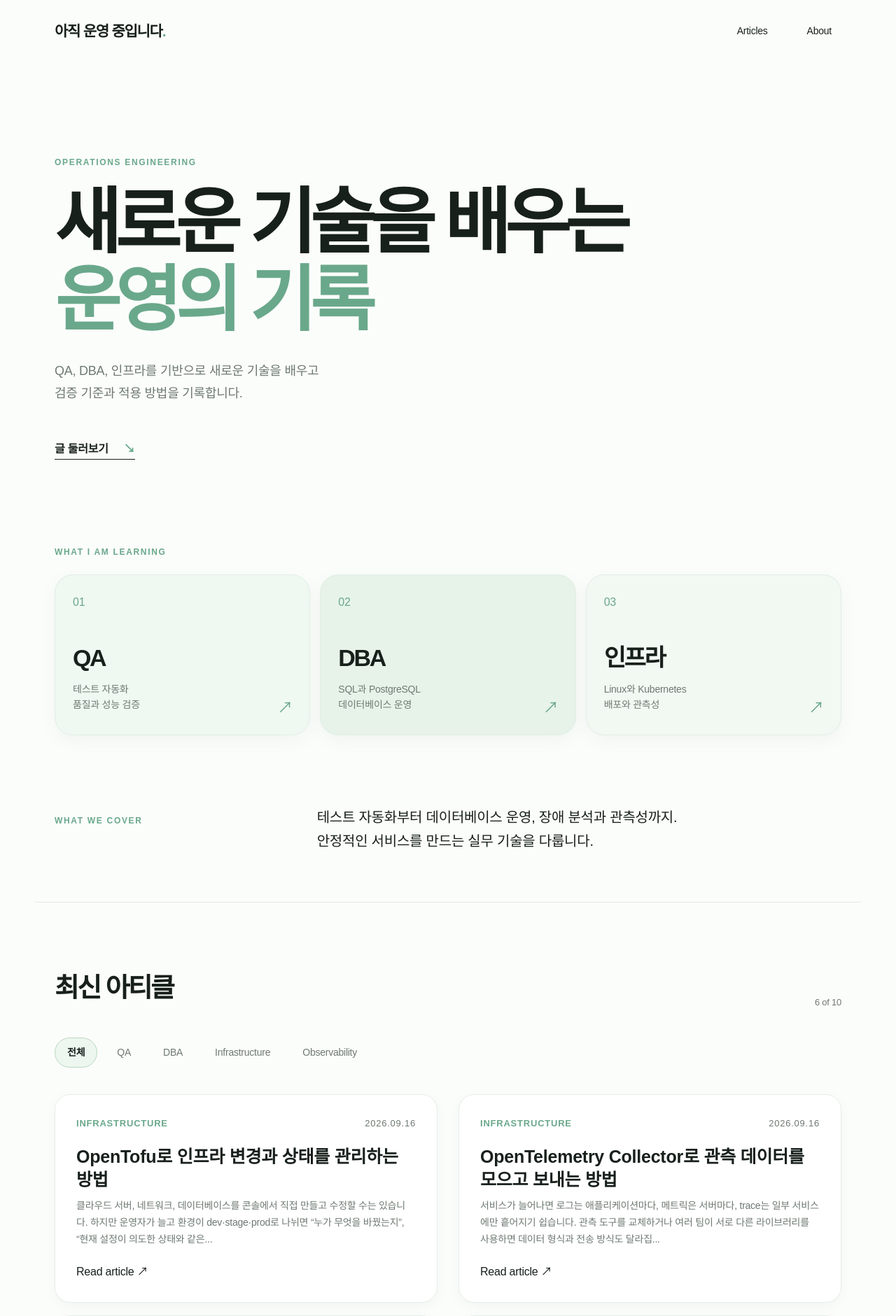
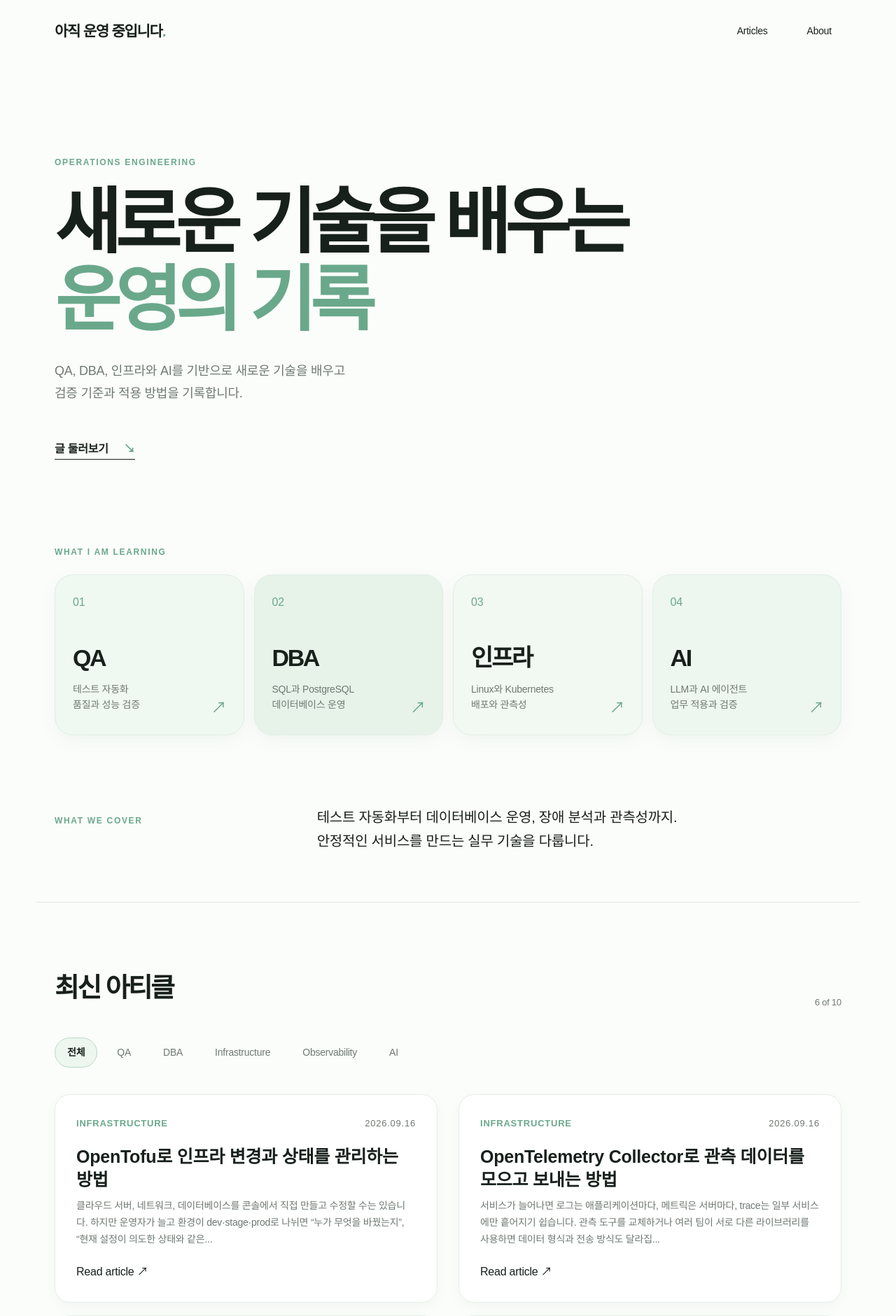
Before and after one commit to Seoha57/TechBlog, a Jekyll site: the page built from index.md, in a window 1280 px wide. Shown: the top 1881 px of the page at 70% size. Built offline with Jekyll 4.4.1, drawn with Linux system fonts in a browser that asks for light colours; some web fonts are replaced; some of the changed text lies outside the part shown.

```diff
--- a/_config.yml
+++ b/_config.yml
@@ -1,5 +1,5 @@
 title: "아직 운영 중입니다"
-description: "QA · DBA · 인프라 실무 기술블로그"
+description: "QA · DBA · 인프라 · AI 기술블로그"
 url: "https://seoha57.github.io"
 baseurl: "/TechBlog"
 theme: minima
--- a/_layouts/articles.html
+++ b/_layouts/articles.html
@@ -4,7 +4,7 @@ layout: default
 <section class="articles articles-page">
   <div class="section-heading"><div><p class="section-label">ARCHIVE</p><h1>전체 아티클</h1></div><span>{{ site.posts.size | minus: 1 }} articles</span></div>
   {% assign visible_posts = site.posts | where_exp: "post", "post.exclude_from_latest != true" %}
-  <div class="filters"><a class="active" href="#" data-filter="all">전체</a><a href="#" data-filter="qa">QA</a><a href="#" data-filter="dba">DBA</a><a href="#" data-filter="infrastructure">Infrastructure</a><a href="#" data-filter="observability">Observability</a></div>
+  <div class="filters"><a class="active" href="#" data-filter="all">전체</a><a href="#" data-filter="qa">QA</a><a href="#" data-filter="dba">DBA</a><a href="#" data-filter="infrastructure">Infrastructure</a><a href="#" data-filter="observability">Observability</a><a href="#" data-filter="ai">AI</a></div>
   <div class="post-list">
     {% for post in visible_posts %}<article class="post-card" data-categories="{{ post.categories | join: ',' }}"><a href="{{ post.url | relative_url }}"><div class="post-meta"><span>{{ post.categories | first | default: 'NOTE' }}</span><time>{{ post.date | date: '%Y.%m.%d' }}</time></div><h3>{{ post.title }}</h3><p>{{ post.excerpt | strip_html | truncate: 160 }}</p><span class="read-more">Read article ↗</span></a></article>{% endfor %}
   </div>
--- a/_layouts/default.html
+++ b/_layouts/default.html
@@ -21,6 +21,7 @@
     <link rel="stylesheet" href="{{ '/assets/css/post-fix.css' | relative_url }}">
     <link rel="stylesheet" href="{{ '/assets/css/table.css' | relative_url }}">
     <link rel="stylesheet" href="{{ '/assets/css/article-nav.css' | relative_url }}">
+    <link rel="stylesheet" href="{{ '/assets/css/ai.css' | relative_url }}">
     {% feed_meta %}
   </head>
   <body>
@@ -34,7 +35,7 @@
     <main>{{ content }}</main>
     <footer class="site-footer">
       <strong>아직 운영 중입니다.</strong>
-      <span>QA · DBA · Infrastructure</span>
+      <span>QA · DBA · Infrastructure · AI</span>
     </footer>
   </body>
 </html>
--- a/_layouts/home.html
+++ b/_layouts/home.html
@@ -4,7 +4,7 @@ layout: default
 <section class="hero">
   <p class="eyebrow">OPERATIONS ENGINEERING</p>
   <h1>새로운 기술을 배우는<br><em>운영의 기록</em></h1>
-  <p class="hero-copy">QA, DBA, 인프라를 기반으로 새로운 기술을 배우고<br>검증 기준과 적용 방법을 기록합니다.</p>
+  <p class="hero-copy">QA, DBA, 인프라와 AI를 기반으로 새로운 기술을 배우고<br>검증 기준과 적용 방법을 기록합니다.</p>
   <a class="arrow-link" href="#articles">글 둘러보기 <span>↘</span></a>
 </section>
 
@@ -14,6 +14,7 @@ layout: default
     <a class="track-card" href="{{ '/categories/qa/' | relative_url }}"><span class="track-number">01</span><h2>QA</h2><p>테스트 자동화<br>품질과 성능 검증</p><span class="track-arrow">↗</span></a>
     <a class="track-card" href="{{ '/categories/dba/' | relative_url }}"><span class="track-number">02</span><h2>DBA</h2><p>SQL과 PostgreSQL<br>데이터베이스 운영</p><span class="track-arrow">↗</span></a>
     <a class="track-card" href="{{ '/categories/infrastructure/' | relative_url }}"><span class="track-number">03</span><h2>인프라</h2><p>Linux와 Kubernetes<br>배포와 관측성</p><span class="track-arrow">↗</span></a>
+    <a class="track-card" href="{{ '/categories/ai/' | relative_url }}"><span class="track-number">04</span><h2>AI</h2><p>LLM과 AI 에이전트<br>업무 적용과 검증</p><span class="track-arrow">↗</span></a>
   </div>
 </section>
 
@@ -27,7 +28,7 @@ layout: default
   {% assign latest_posts = visible_posts | slice: 0, 6 %}
   <div class="section-heading"><h2>최신 아티클</h2><span>{{ latest_posts.size }} of {{ visible_posts.size }}</span></div>
   <div class="filters">
-    <a class="active" href="#" data-filter="all">전체</a><a href="#" data-filter="qa">QA</a><a href="#" data-filter="dba">DBA</a><a href="#" data-filter="infrastructure">Infrastructure</a><a href="#" data-filter="observability">Observability</a>
+    <a class="active" href="#" data-filter="all">전체</a><a href="#" data-filter="qa">QA</a><a href="#" data-filter="dba">DBA</a><a href="#" data-filter="infrastructure">Infrastructure</a><a href="#" data-filter="observability">Observability</a><a href="#" data-filter="ai">AI</a>
   </div>
   <div class="post-list">
     {% for post in latest_posts %}
--- /dev/null
+++ b/assets/css/ai.css
@@ -0,0 +1 @@
+.track-grid{grid-template-columns:repeat(auto-fit,minmax(220px,1fr))}
--- a/index.md
+++ b/index.md
@@ -3,7 +3,7 @@ layout: home
 title: "아직 운영 중입니다"
 ---
 
-QA, DBA, 인프라를 기반으로 새로운 기술을 배우고 검증 기준을 정리합니다.
+QA, DBA, 인프라, AI를 기반으로 새로운 기술을 배우고 검증 기준을 정리합니다.
 
 배운 내용을 예시와 함께 기록하며 더 나은 운영 방법을 찾아갑니다.
 
```
Also changed, not shown: BLOG_WORKFLOW.md (+2 -1 lines), categories/ai.md (added, +7 -0 lines).
